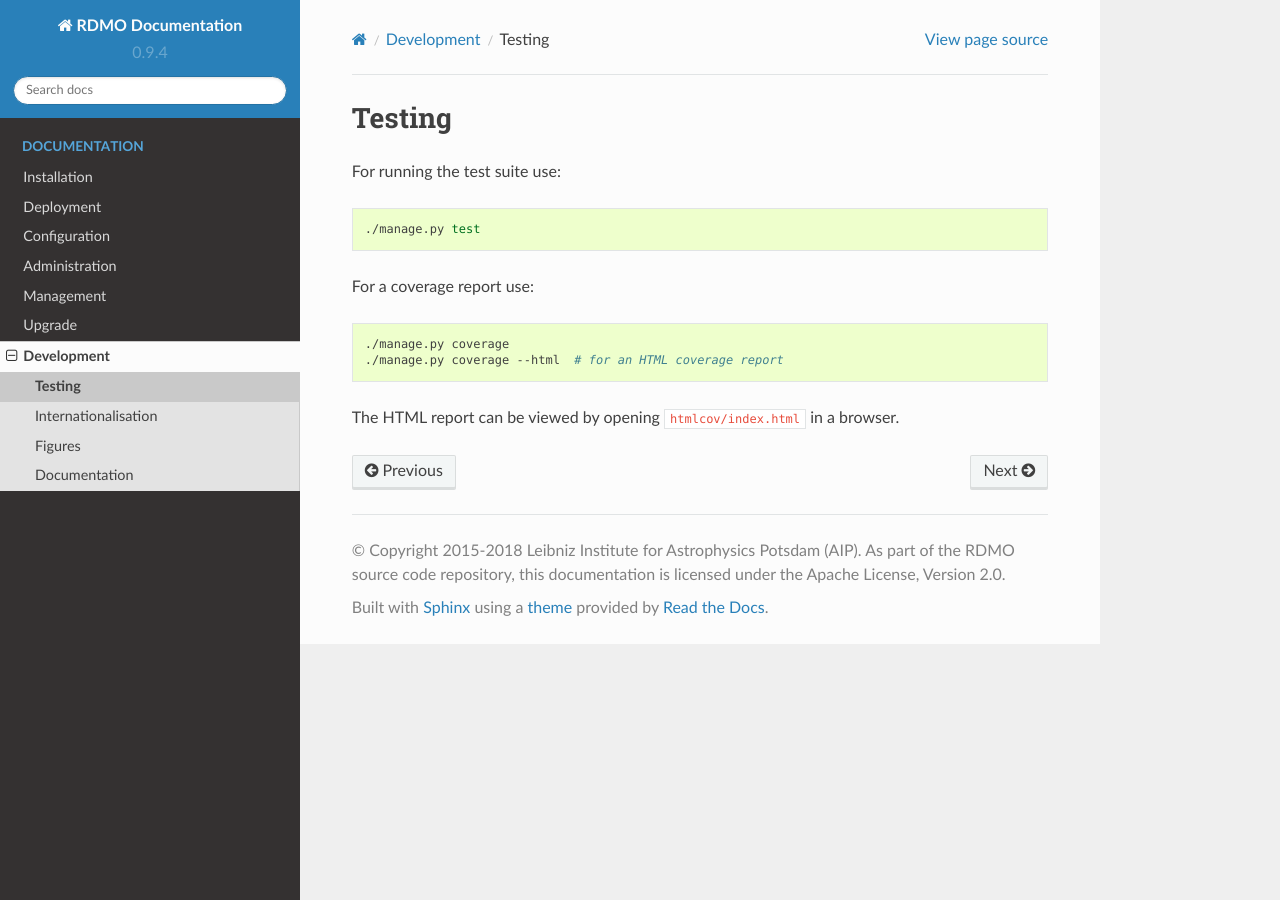
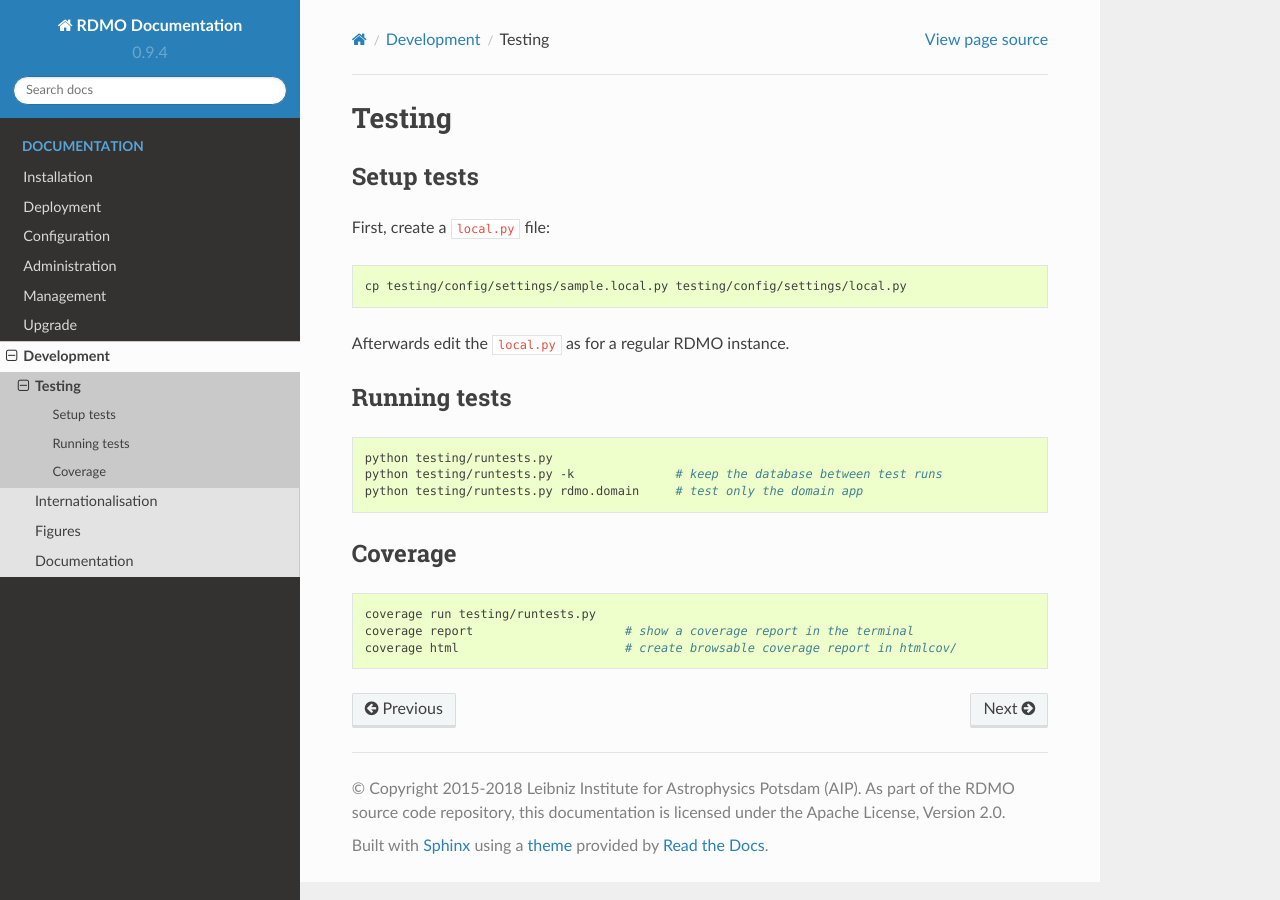
Before and after one commit to rdmorganiser/rdmo-docs, a Sphinx documentation site: the page built from docs/development/testing.rst, in a window 1280 px wide. Built offline with Sphinx 7.4.7 and the Read the Docs theme 2.0.0, drawn with Linux system fonts in a browser that asks for light colours.

```diff
--- a/docs/development/documentation.rst
+++ b/docs/development/documentation.rst
@@ -1,7 +1,7 @@
 Documentation
 =============
 
-In order to build the documetation, additional dependencies must be installed in your virtual enviroment:
+In order to build the documetation, the following dependencies must be installed in your virtual enviroment:
 
 .. code:: bash
 
--- a/docs/development/testing.rst
+++ b/docs/development/testing.rst
@@ -1,19 +1,32 @@
 Testing
--------
+=======
 
-For running the test suite use:
+Setup tests
+-----------
+
+First, create a ``local.py`` file:
 
 .. code:: bash
 
-    ./manage.py test
+    cp testing/config/settings/sample.local.py testing/config/settings/local.py
 
+Afterwards edit the ``local.py`` as for a regular RDMO instance.
 
-For a coverage report use:
+Running tests
+-------------
 
 .. code:: bash
 
-    ./manage.py coverage
-    ./manage.py coverage --html  # for an HTML coverage report
+    python testing/runtests.py
+    python testing/runtests.py -k              # keep the database between test runs
+    python testing/runtests.py rdmo.domain     # test only the domain app
 
 
-The HTML report can be viewed by opening ``htmlcov/index.html`` in a browser.
+Coverage
+--------
+
+.. code:: bash
+
+    coverage run testing/runtests.py
+    coverage report                     # show a coverage report in the terminal
+    coverage html                       # create browsable coverage report in htmlcov/
```
Also changed, not shown: docs/development/i18n.rst (+12 -5 lines).
